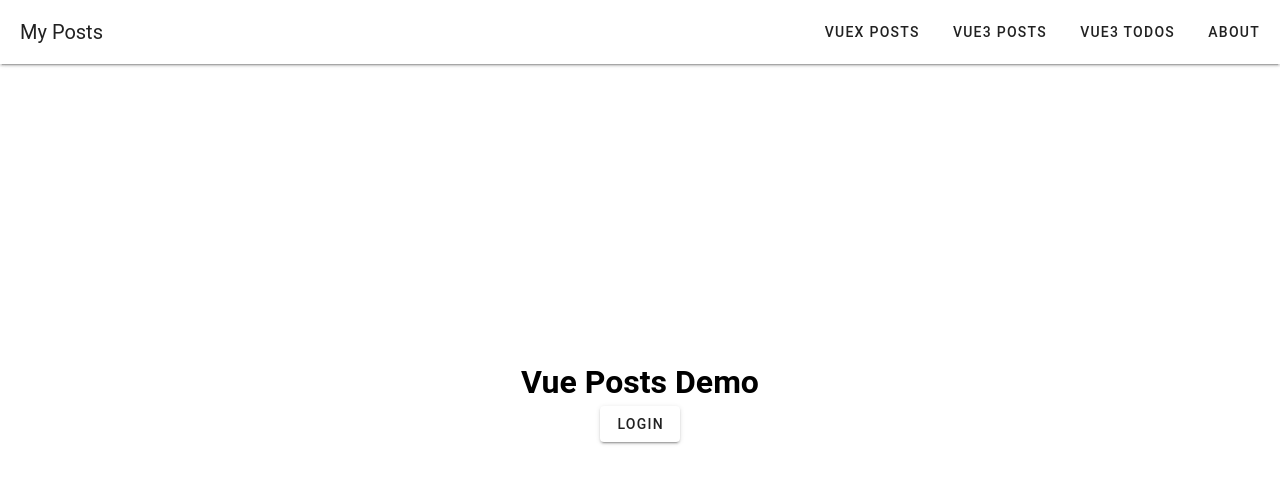
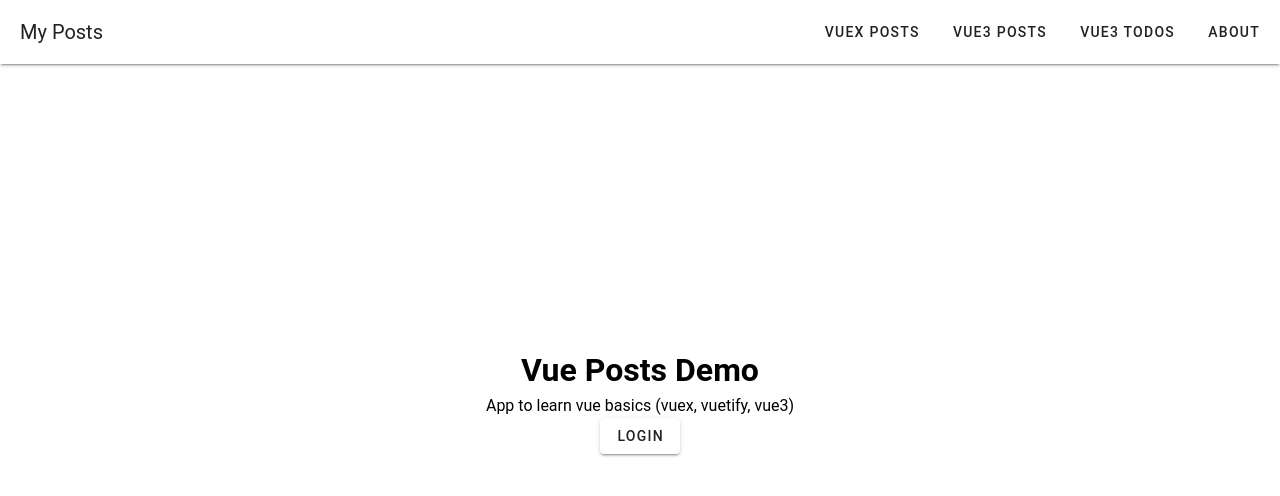
Before and after one commit to lehaSVV2009/vue-demo, a Vue app: page / in a window 1280 px wide. Shown: the top 496 px of the page. Built offline with nearby package versions, Linux system fonts and the light colour scheme.

Commit message:
Add about to main page

```diff
--- a/src/pages/MainPage.vue
+++ b/src/pages/MainPage.vue
@@ -1,6 +1,7 @@
 <template>
   <vue-viewport>
     <h1>Vue Posts Demo</h1>
+    <div>App to learn vue basics (vuex, vuetify, vue3)</div>
     <v-btn v-if="$store.state.auth.isLoggedIn" @click="logout">Logout</v-btn>
     <v-btn v-else @click="login">Login</v-btn>
   </vue-viewport>
@@ -10,10 +11,10 @@
 export default {
   methods: {
     login() {
-      this.$store.commit('auth/login')
+      this.$store.commit("auth/login");
     },
     logout() {
-      this.$store.commit('auth/logout')
+      this.$store.commit("auth/logout");
     },
   },
 };
```
